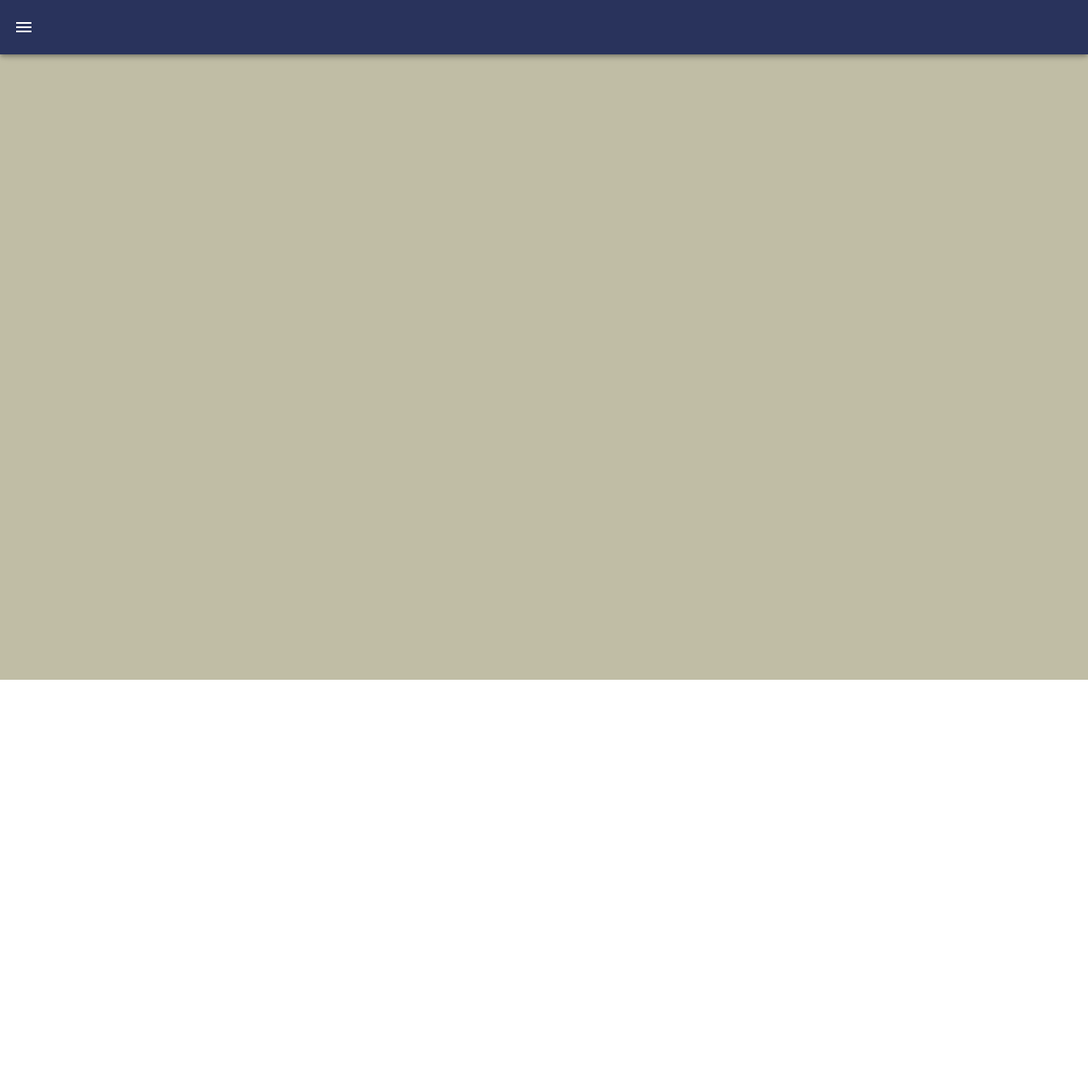
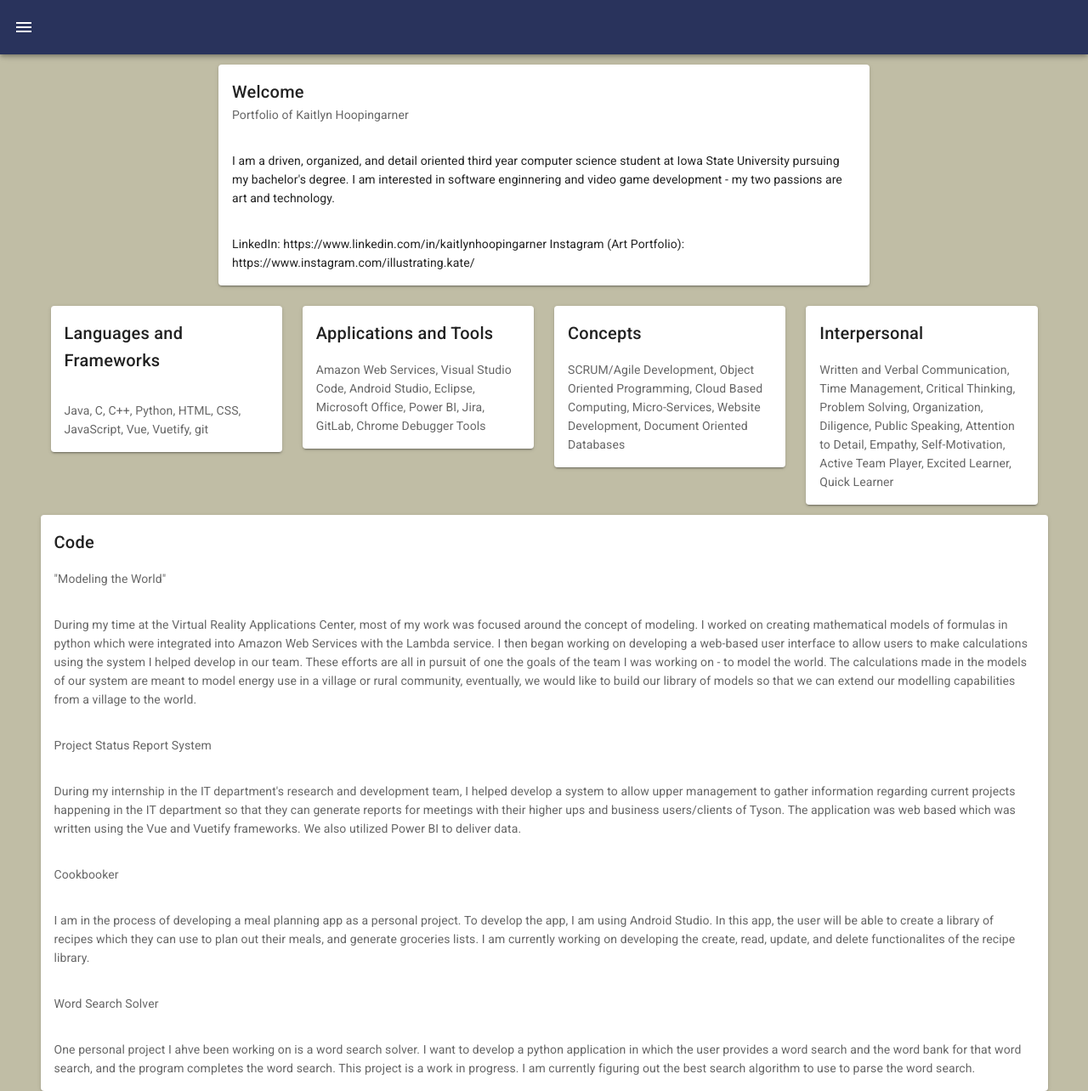
Before and after one commit to kjh04/kjh04.github.io-portfolio, a Vue app: page / in a window 1280 px wide. Shown: the whole page at 85% size. Before the commit the page ends 800 px from the top, so only its background shows below. Built offline with nearby package versions, Linux system fonts and the light colour scheme.

Commit message:
Added skills and coding project descriptions

```diff
--- a/src/App.vue
+++ b/src/App.vue
@@ -30,6 +30,111 @@
       </v-list>
     </v-navigation-drawer>
     <v-content>
+      <v-container>
+        <v-row align="center" justify="center">
+          <v-col cols="8">
+            <v-card>
+              <v-card-title>Welcome</v-card-title>
+              <v-card-subtitle>Portfolio of Kaitlyn Hoopingarner</v-card-subtitle>
+              <div class="text--primary">
+                <v-card-text>
+                  I am a driven, organized, and detail oriented third year computer science student at Iowa State University pursuing my bachelor's degree.
+                  I am interested in software enginnering and video game development - my two passions are art and technology.
+                </v-card-text>
+                <v-card-text>
+                  LinkedIn: https://www.linkedin.com/in/kaitlynhoopingarner
+                  Instagram (Art Portfolio): https://www.instagram.com/illustrating.kate/
+                </v-card-text>
+              </div>
+            </v-card>
+          </v-col>
+        </v-row>
+        <v-row>
+          <v-col>
+            <v-card>
+              <div class="wordbreak">
+                <v-card-title class="wordbreak">Languages and Frameworks</v-card-title>
+              </div>
+              <v-card-text>
+                Java, C, C++, Python, HTML, CSS, JavaScript, Vue, Vuetify, git
+              </v-card-text>
+            </v-card>
+          </v-col>
+          <v-col>
+            <v-card>
+              <v-card-title>Applications and Tools</v-card-title>
+              <v-card-text>
+                  Amazon Web Services, Visual Studio Code, Android Studio, Eclipse, Microsoft Office, Power BI,
+                  Jira, GitLab, Chrome Debugger Tools
+                </v-card-text>
+            </v-card>
+          </v-col>
+          <v-col>
+            <v-card>
+              <v-card-title>Concepts</v-card-title>
+               <v-card-text>
+                  SCRUM/Agile Development, Object Oriented Programming, Cloud Based Computing, Micro-Services, Website
+                  Development, Document Oriented Databases
+                </v-card-text>
+            </v-card>
+          </v-col>
+          <v-col>
+            <v-card>
+              <v-card-title>Interpersonal</v-card-title>
+              <v-card-text>
+                  Written and Verbal Communication, Time Management, Critical Thinking, Problem Solving, Organization,
+                  Diligence, Public Speaking, Attention to Detail, Empathy, Self-Motivation, Active Team Player, Excited Learner, Quick
+                  Learner
+                </v-card-text>
+            </v-card>
+          </v-col>
+        </v-row>
+        <v-row>
+          <v-card>
+            <v-card-title>Code</v-card-title>
+            <v-card-text>
+              "Modeling the World"
+            </v-card-text>
+            <v-card-text>
+              During my time at the Virtual Reality Applications Center, most of my work was focused around the concept of modeling.
+              I worked on creating mathematical models of formulas in python which were integrated into Amazon Web Services with the Lambda service.
+              I then began working on developing a web-based user interface to allow users to make calculations using the system I helped develop in our team.
+              These efforts are all in pursuit of one the goals of the team I was working on - to model the world.
+              The calculations made in the models of our system are meant to model energy use in a village or rural community, eventually, we would like to build
+              our library of models so that we can extend our modelling capabilities from a village to the world.
+            </v-card-text>
+            <v-card-text>
+              Project Status Report System
+            </v-card-text>
+            <v-card-text>
+              During my internship in the IT department's research and development team, I helped develop a system to allow
+              upper management to gather information regarding current projects happening in the IT department so that they
+              can generate reports for meetings with their higher ups and business users/clients of Tyson.
+              The application was web based which was written using the Vue and Vuetify frameworks.
+              We also utilized Power BI to deliver data.
+            </v-card-text>
+            <v-card-text>
+              Cookbooker
+            </v-card-text>
+            <v-card-text>
+              I am in the process of developing a meal planning app as a personal project.
+              To develop the app, I am using Android Studio.
+              In this app, the user will be able to create a library of recipes which they can use to plan out their
+              meals, and generate groceries lists. I am currently working on developing the create, read, update, and delete functionalites
+              of the recipe library.
+            </v-card-text>
+            <v-card-text>
+              Word Search Solver
+            </v-card-text>
+            <v-card-text>
+              One personal project I ahve been working on is a word search solver. I want to develop a python application in which the
+              user provides a word search and the word bank for that word search, and the program completes the word search.
+              This project is a work in progress. I am currently figuring out the best search algorithm to use to parse the
+              word search.
+            </v-card-text>
+          </v-card>
+        </v-row>
+      </v-container>
     </v-content>
   </v-app>
 </template>
@@ -46,4 +151,9 @@ export default {
 </script>
 
 <style scoped>
+.wordbreak {
+  word-wrap: break-word;
+  word-break: break-word;
+  hyphens: auto;
+}
 </style>
```
